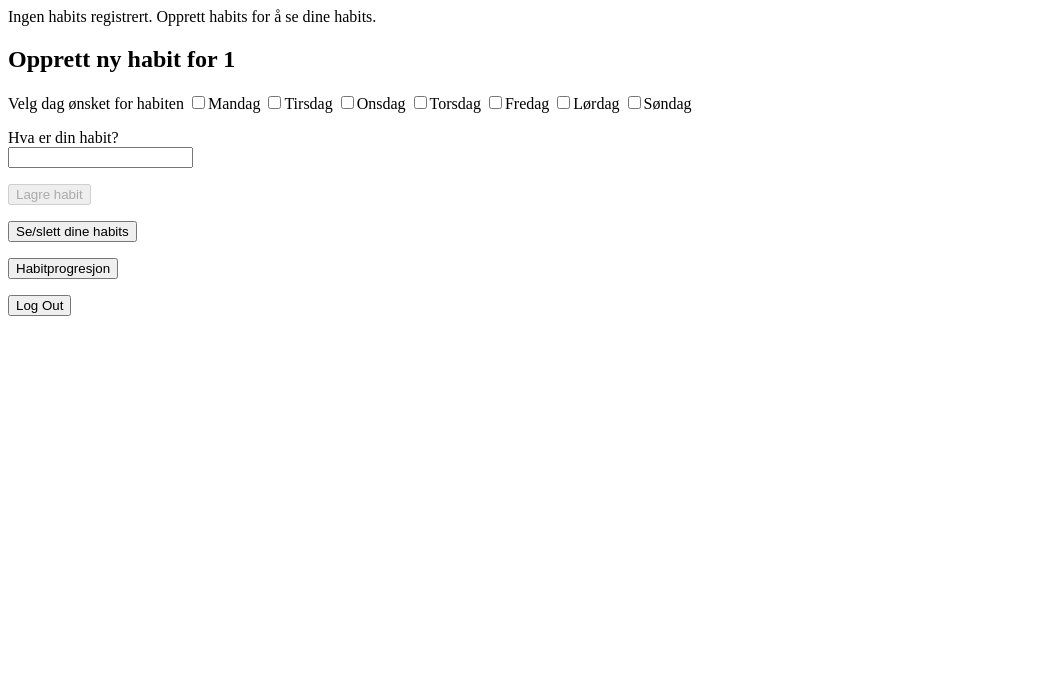
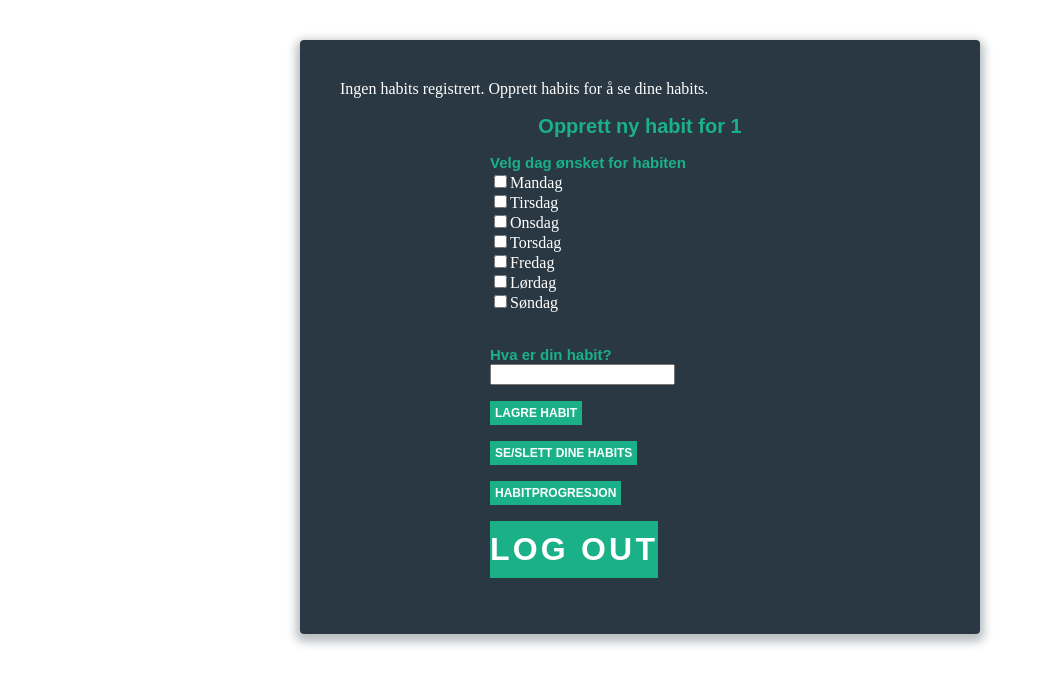
Before and after one commit to Lurifax/habit, a PHP site: page /profile.php in a window 1280 px wide. Shown: the top 685 px of the page, without its empty margins (0-1043 px from the left). Run offline with PHP 8.4, Linux system fonts and the light colour scheme; the visitor is signed in with stand-in values (Sample User, id 1); data that the repository does not hold is empty; some libraries are stand-ins or nearby versions.

Commit message:
Added some first styling

```diff
--- a/UserTodayHabits.php
+++ b/UserTodayHabits.php
@@ -54,13 +54,13 @@ if ($resultat->num_rows == 0) {
   <th>Habit</th>
   <th>Habit-dag</th>
   <th>Habit-status</th>
-  <th>Ferdig?</th>
+  <th>Utført?</th>
   </tr>";
 
 // Lager her oversikten i en tabell med dagens habits
 // Lager en form per rad for å bruke POST verdiene i updateHabit.php
   while($row = mysqli_fetch_array($dagensHabits)){
-    $inputEditable = "<td>" . "<input type='submit' value='Utført'></input>" . "</td>";
+    $inputEditable = "<td>" . "<input type='submit' class='ikkeutfort' value='Ikke utført'></input>" . "</td>";
     $inputDisabled = "<td>" . "<input type='submit' value='Utført' disabled></input>" . "</td>";
     $isDone = $row['isDone'];
     $habitId = $row['id'];
--- /dev/null
+++ b/css/profile.css
@@ -0,0 +1,153 @@
+body {
+  background-color: #ffffff;
+}
+
+table {
+  background: rgba(19, 35, 47, 0.9);
+  padding: 40px;
+  max-width: 600px;
+  color:#ffffff;
+  margin: 40px auto;
+  border-radius: 4px;
+  box-shadow: 0 4px 10px 4px rgba(19, 35, 47, 0.3);
+}
+
+.wrapper{
+  background: rgba(19, 35, 47, 0.9);
+  padding: 40px;
+  max-width: 600px;
+  color:#ffffff;
+  margin: 40px auto;
+  border-radius: 4px;
+  box-shadow: 0 4px 10px 4px rgba(19, 35, 47, 0.3);
+}
+
+input[type=submit:disabled]{
+  color:red;
+}
+
+button:disabled,
+button[disabled]{
+  color:red;
+}
+
+h1 {
+  text-align: center;
+  color: #ffffff;
+  font-family: Arial;
+  font-weight: 300;
+  margin: 0 0 40px;
+}
+
+h2 {
+    text-align: center;
+    font-family: Arial;
+    color: #1ab188;
+    font-size: 20px;
+    font-weight: 800;
+}
+
+button {
+  border: 0;
+  outline: none;
+  border-radius: 0;
+  padding: 10px 0;
+  font-size: 2rem;
+  font-weight: 600;
+  text-transform: uppercase;
+  letter-spacing: .1em;
+  background: #1ab188;
+  color: #ffffff;
+  -webkit-transition: all 0.5s ease;
+  transition: all 0.5s ease;
+  -webkit-appearance: none;
+}
+
+input[type=submit] {
+    border: 0;
+    outline: none;
+    border-radius: 0;
+    padding: 5px;
+    font-size: 12px;
+    font-weight: 600;
+    text-transform: uppercase;
+    background: #1ab188;
+    color: #ffffff;
+    -webkit-transition: all 0.5s ease;
+    transition: all 0.5s ease;
+    -webkit-appearance: none;
+}
+
+/* Utførtknapp */
+.ikkeutfort {
+    border: 0;
+    outline: none;
+    border-radius: 0;
+    padding: 5px;
+    font-size: 12px;
+    font-weight: 600;
+    text-transform: uppercase;
+    background-color: orange;
+    color: #ffffff;
+    -webkit-transition: all 0.5s ease;
+    transition: all 0.5s ease;
+    -webkit-appearance: none;
+}
+
+input[type=button] {
+    border: 0;
+    outline: none;
+    border-radius: 0;
+    padding: 5px;
+    font-size: 12px;
+    font-weight: 600;
+    text-transform: uppercase;
+    background: #1ab188;
+    color: #ffffff;
+    -webkit-transition: all 0.5s ease;
+    transition: all 0.5s ease;
+    -webkit-appearance: none;
+}
+
+.button:hover, .button:focus {
+  background: #179b77;
+}
+
+input[type=submit]:hover, .button:focus {
+  background: #179b77;
+}
+
+input[type=button]:hover, .button:focus {
+  background: #179b77;
+}
+
+.nyHabit{
+  margin: 0 auto;
+  width: 300px;
+}
+
+.habitSettings{
+  margin: 0 auto;
+  width: 300px;
+}
+
+.logout{
+  margin: 0 auto;
+  width: 300px;
+}
+
+label {
+  position: center;
+  font-family:arial;
+  color:#1ab188;
+  font-weight: bold;
+  -webkit-transform: translateY(6px);
+          transform: translateY(6px);
+  left: 13px;
+  /*color: rgba(255, 255, 255, 0.5);*/
+  -webkit-transition: all 0.25s ease;
+  transition: all 0.25s ease;
+  -webkit-backface-visibility: hidden;
+  pointer-events: none;
+  font-size: 15px;
+}
--- a/css/style.css
+++ b/css/style.css
@@ -111,6 +111,7 @@ a:hover {
 h1 {
   text-align: center;
   color: #ffffff;
+  font-family: Arial;
   font-weight: 300;
   margin: 0 0 40px;
 }
@@ -118,6 +119,7 @@ h1 {
 h2 {
     text-align: center;
     color: #1ab188;
+    font-family: Arial;
     font-weight: 1000;
     margin: 0;
 }
--- a/profile.php
+++ b/profile.php
@@ -32,11 +32,11 @@ if ($_SERVER['REQUEST_METHOD'] == 'POST')
 <head>
   <meta charset="UTF-8">
   <title>Habit - Profilen for <?php echo ucfirst($fornavn); ?></title>
-  <!--<?php include 'css/css.html'; ?>-->
+  <link rel="stylesheet" type="text/css" href="css/profile.css">
 </head>
 
 <body>
-
+<div class="wrapper">
 <div class="dagensHabits">
 
 <?php
@@ -51,14 +51,14 @@ include "UserTodayHabits.php";
     <h2>Opprett ny habit for <?php echo ucfirst($fornavn); ?></h2>
     <form action="newHabit.php" method="post" autocomplete="off" id="newHabit">
     <p>
-      <label>Velg dag ønsket for habiten</label>
-      <input type="checkbox" name="allDays[]" value="mandag" >Mandag</input>
-      <input type="checkbox" name="allDays[]" value="tirsdag" >Tirsdag</input>
-      <input type="checkbox" name="allDays[]" value="onsdag" >Onsdag</input>
-      <input type="checkbox" name="allDays[]" value="torsdag" >Torsdag</input>
-      <input type="checkbox" name="allDays[]" value="fredag" >Fredag</input>
-      <input type="checkbox" name="allDays[]" value="lørdag" >Lørdag</input>
-      <input type="checkbox" name="allDays[]" value="søndag" >Søndag</input>
+      <label>Velg dag ønsket for habiten</label><br>
+      <input type="checkbox" name="allDays[]" value="mandag" >Mandag</input><br />
+      <input type="checkbox" name="allDays[]" value="tirsdag" >Tirsdag</input><br />
+      <input type="checkbox" name="allDays[]" value="onsdag" >Onsdag</input><br />
+      <input type="checkbox" name="allDays[]" value="torsdag" >Torsdag</input><br />
+      <input type="checkbox" name="allDays[]" value="fredag" >Fredag</input><br />
+      <input type="checkbox" name="allDays[]" value="lørdag" >Lørdag</input><br />
+      <input type="checkbox" name="allDays[]" value="søndag" >Søndag</input><br />
       <br /><p>
 
       <label>Hva er din habit?</label><br />
@@ -76,14 +76,14 @@ include "UserTodayHabits.php";
 </div>
 
 <!-- Gå til brukerens oversikt over habits for redigering-->
-<div>
+<div class="habitSettings">
   <a href="changeHabits.php">
   <input type="button" value="Se/slett dine habits" />
 </a>
   <p>
-</div>
 
-<div>
+
+
   <a href="progressHabit.php">
   <input type="button" value="Habitprogresjon" />
 </a>
@@ -92,7 +92,7 @@ include "UserTodayHabits.php";
 
 
 
-<div>
+<div class="logout">
 <!-- Diverse velkomstmeldinger - Beholder disse inntil videre for å se om de skal brukes til slutt -->
   <!--<h2>Velkommen <?php echo $fornavn; ?></h1>
     <h2><?php echo $fornavn. " " . $etternavn; ?></h2>
@@ -123,7 +123,7 @@ include "UserTodayHabits.php";
   <script src="js/index.js"></script>
   <script src="js/errorHandler.js"></script>
 
-
+</div>
 
 </body>
 
```
Also changed, not shown: changeHabits.php (+6 -4 lines), css/changeHabits.css (added, +119 -0 lines).
